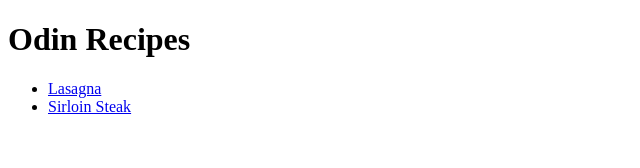
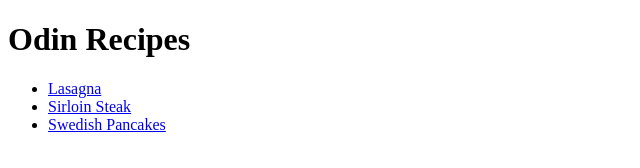
Before and after one commit to whiteberrie/odin-recipes, a plain HTML site: page index.html in a window 1280 px wide. Shown: the whole page, without its empty margins (0-640 px from the left). Drawn offline with Linux system fonts and the light colour scheme.

Commit message:
Added new recipe

```diff
--- a/index.html
+++ b/index.html
@@ -13,6 +13,8 @@
     <ul>
         <li><a href="./recipes/lasagna.html" target="_blank">Lasagna</a></li>
         <li><a href="./recipes/sirloin-steak.html" target="_blank">Sirloin Steak</a></li>
+        <li><a href="./recipes/pancakes.html" target="_blank">Swedish Pancakes</a></li>
+
     </ul>
 </body>
 
```
